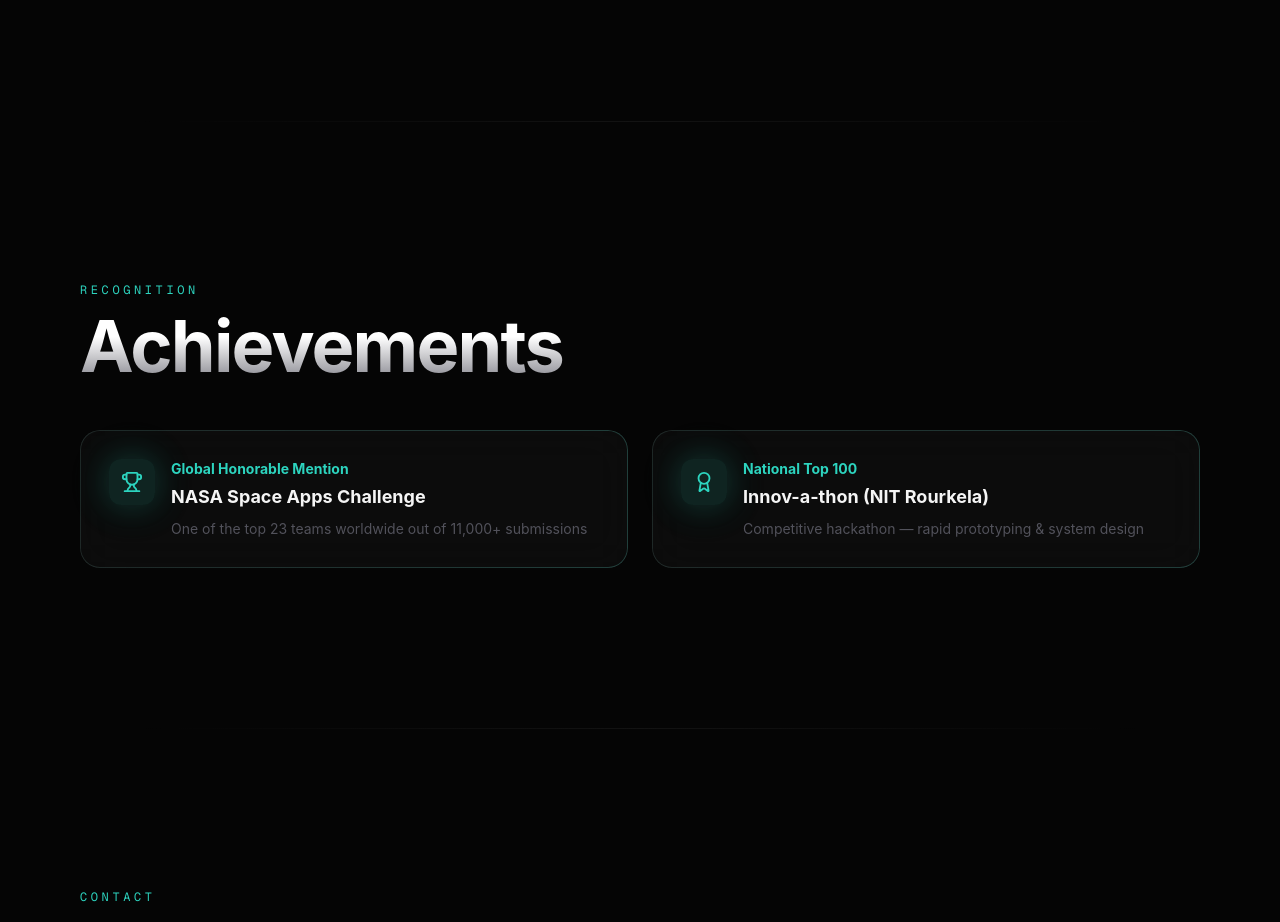
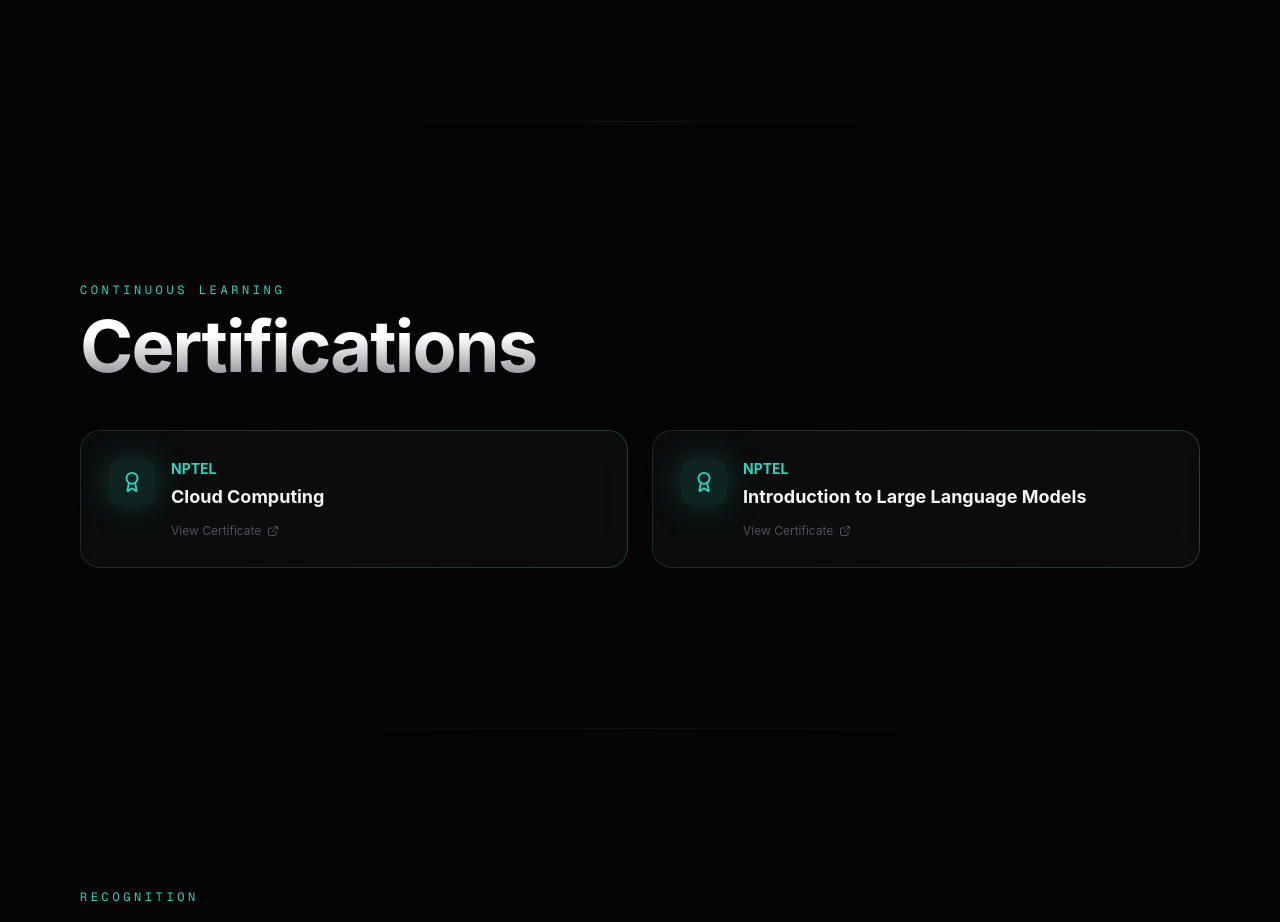
Before and after one commit to Dhruv1249/portfolio-all, a Next.js app: page / in a window 1280 px wide. Shown: the part 7540-8462 px from the top of the page. Built offline with nearby package versions, Linux system fonts and the light colour scheme; no server answers.

Commit message:
Updated certificates with link

```diff
--- a/app/data/portfolio-data.ts
+++ b/app/data/portfolio-data.ts
@@ -181,3 +181,16 @@ export const achievements = [
     icon: "🥇",
   },
 ];
+
+export const certifications = [
+  {
+    title: "Cloud Computing",
+    issuer: "NPTEL",
+    link: "https://drive.google.com/file/d/1oC01o8KJWbJgoAvF1imNXfG5KLEQgu9r/view?usp=sharing",
+  },
+  {
+    title: "Introduction to Large Language Models",
+    issuer: "NPTEL",
+    link: "https://drive.google.com/file/d/1Ypk5IU8V_YzrDsZ1wsVm00OnfqWnwZol/view?usp=sharing",
+  },
+];
--- a/app/page.tsx
+++ b/app/page.tsx
@@ -15,6 +15,7 @@ import ProjectsSection from "./sections/ProjectsSection";
 import SkillsSection from "./sections/SkillsSection";
 import ExperienceSection from "./sections/ExperienceSection";
 import EducationSection from "./sections/EducationSection";
+import CertificatesSection from "./sections/CertificatesSection";
 import AchievementsSection from "./sections/AchievementsSection";
 import ContactSection from "./sections/ContactSection";
 
@@ -38,6 +39,8 @@ export default function Home() {
         <div className="section-divider" />
         <EducationSection />
         <div className="section-divider" />
+        <CertificatesSection />
+        <div className="section-divider" />
         <AchievementsSection />
         <div className="section-divider" />
         <ContactSection />
--- /dev/null
+++ b/app/sections/CertificatesSection.tsx
@@ -0,0 +1,56 @@
+"use client";
+
+import { motion } from "framer-motion";
+import AnimateOnScroll from "../components/AnimateOnScroll";
+import { certifications } from "../data/portfolio-data";
+import { Award, ExternalLink } from "lucide-react";
+
+export default function CertificatesSection() {
+  return (
+    <section id="certificates" className="section-padding max-w-7xl mx-auto">
+      <AnimateOnScroll>
+        <p className="text-xs font-mono tracking-[0.3em] uppercase mb-3" style={{ color: "var(--accent)" }}>
+          Continuous Learning
+        </p>
+        <h2 className="text-5xl md:text-6xl lg:text-7xl font-bold tracking-tight mb-12">
+          <span className="gradient-text">Certifications</span>
+        </h2>
+      </AnimateOnScroll>
+
+      <div className="grid grid-cols-1 md:grid-cols-2 gap-6">
+        {certifications.map((cert, i) => (
+          <AnimateOnScroll key={cert.title} delay={0.1 + i * 0.1}>
+            <motion.a
+              href={cert.link}
+              target="_blank"
+              rel="noopener noreferrer"
+              className="glass-card p-7 gradient-border-animated h-full flex items-start gap-4"
+              style={{ display: "flex", textDecoration: "none" }}
+              whileHover={{ scale: 1.02, y: -4 }}
+              transition={{ type: "spring", stiffness: 400, damping: 25 }}
+            >
+              <div
+                className="p-3 rounded-xl shrink-0 pulse-glow"
+                style={{ background: "var(--accent-dim)", color: "var(--accent)" }}
+              >
+                <Award size={22} />
+              </div>
+              <div>
+                <p className="text-sm font-bold mb-1" style={{ color: "var(--accent)" }}>
+                  {cert.issuer}
+                </p>
+                <h4 className="text-lg font-bold mb-2" style={{ color: "var(--text-primary)" }}>
+                  {cert.title}
+                </h4>
+                <div className="flex items-center gap-1.5 text-xs mt-3" style={{ color: "var(--text-muted)" }}>
+                  <span>View Certificate</span>
+                  <ExternalLink size={12} />
+                </div>
+              </div>
+            </motion.a>
+          </AnimateOnScroll>
+        ))}
+      </div>
+    </section>
+  );
+}
```
